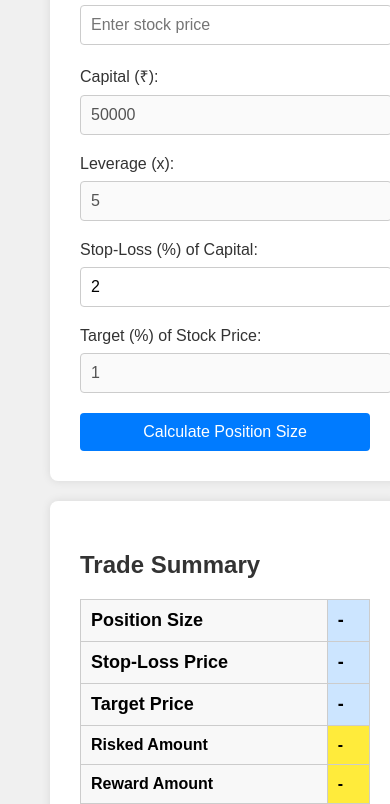
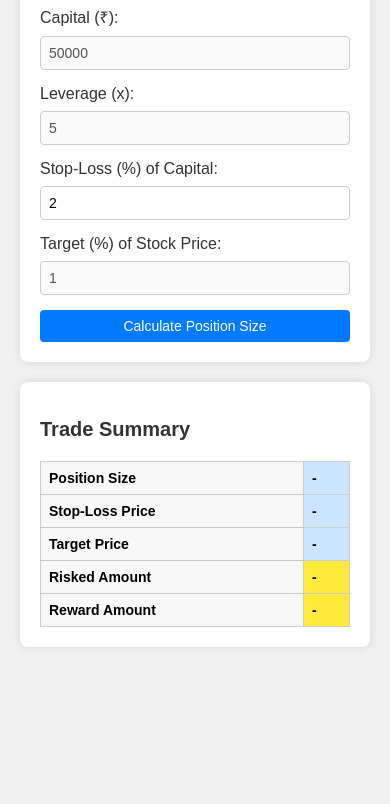
Before and after one commit to meghraj-jagtap/posizer, a plain HTML site: page index.html in a window 390 px wide. Shown: the part 173-977 px from the top of the page. After the commit the page ends 884 px from the top, so only its background shows below. Drawn offline with Linux system fonts and the light colour scheme.

Commit message:
Update styles.css

```diff
--- a/styles.css
+++ b/styles.css
@@ -1,36 +1,34 @@
 body {
     font-family: Arial, sans-serif;
+    background-color: #f0f0f0;
+    margin: 0;
+    padding: 20px;
     display: flex;
     justify-content: center;
-    align-items: flex-start; /* Align items to the top to avoid vertical centering issues */
+    align-items: flex-start;
     min-height: 100vh;
-    background-color: #f0f0f0;
-    margin: 0;
-    padding: 0;
 }
 
 .container {
     display: flex;
-    flex-direction: column; /* Stack elements vertically on smaller screens */
+    flex-direction: column;
     gap: 20px;
-    align-items: stretch; /* Stretch items to take up available width */
-    max-width: auto; /* Maximum width for the container */
+    max-width: 1200px;
     width: 100%;
-    padding: 50px; /* Add padding around the container */
 }
 
 .calculator, .result {
     background-color: #ffffff;
-    padding: 30px;
+    padding: 20px;
     border-radius: 8px;
     box-shadow: 0 0 10px rgba(0, 0, 0, 0.1);
-    max-width: 100%;
     width: 100%;
+    box-sizing: border-box;
 }
 
 .calculator h2, .result h2 {
     margin-bottom: 20px;
-    font-size: 24px;
+    font-size: 20px;
     color: #333;
 }
 
@@ -44,10 +42,11 @@ body {
 .calculator input {
     width: 100%;
     padding: 10px;
-    margin-bottom: 20px;
+    margin-bottom: 15px;
     border-radius: 4px;
     border: 1px solid #ccc;
     font-size: 16px;
+    box-sizing: border-box;
 }
 
 .calculator button {
@@ -80,6 +79,7 @@ body {
     border: 1px solid #ccc;
     padding: 10px;
     text-align: left;
+    font-size: 16px;
 }
 
 .result-table th {
@@ -88,35 +88,50 @@ body {
 }
 
 .highlight {
-    background-color: #cce5ff; /* Light blue background for Position Size, Stop-Loss Price, and Target Price */
+    background-color: #cce5ff;
     font-weight: bold;
     font-size: 18px;
 }
 
 .medium-highlight {
-    background-color: #ffeb3b; /* Yellow background for Risked Amount and Reward Amount */
+    background-color: #ffeb3b;
     font-weight: bold;
     font-size: 16px;
 }
 
-.low-highlight {
-    background-color: #e2e3e5; /* Light grey background for less important information */
-    font-size: 14px;
-}
-
 @media (min-width: 768px) {
     .container {
-        flex-direction: row; /* Align elements side by side on larger screens */
+        flex-direction: row;
+        justify-content: space-between;
     }
 
     .calculator, .result {
-        max-width: 50%;
+        width: 48%;
     }
 }
 
 @media (max-width: 767px) {
     .calculator, .result {
         width: 100%;
-        max-width: 100%;
+    }
+
+    .calculator input,
+    .calculator button {
+        font-size: 14px;
+        padding: 8px;
+    }
+
+    .result-table th,
+    .result-table td {
+        font-size: 14px;
+        padding: 8px;
+    }
+
+    .highlight {
+        font-size: 16px;
+    }
+
+    .medium-highlight {
+        font-size: 14px;
     }
 }
```
